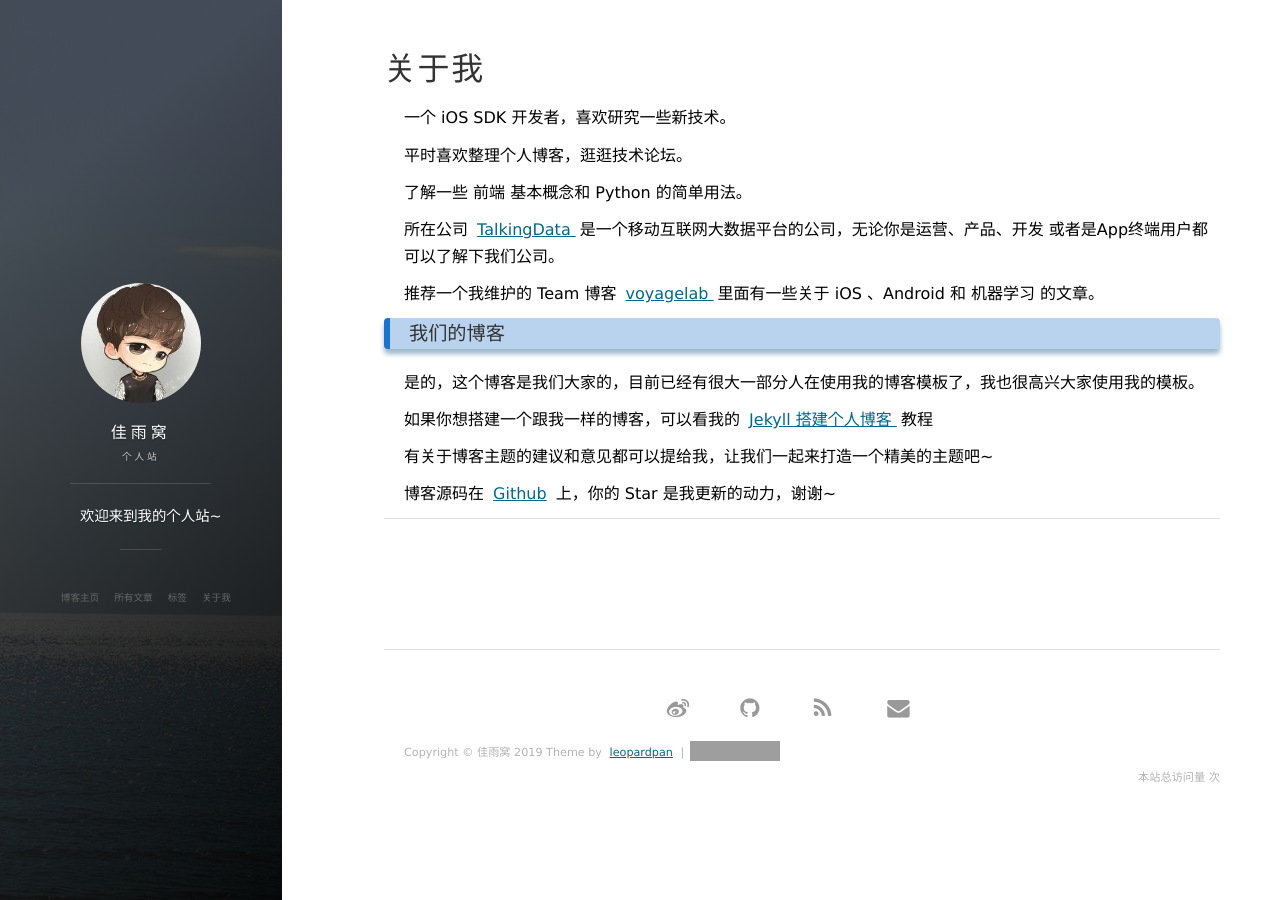
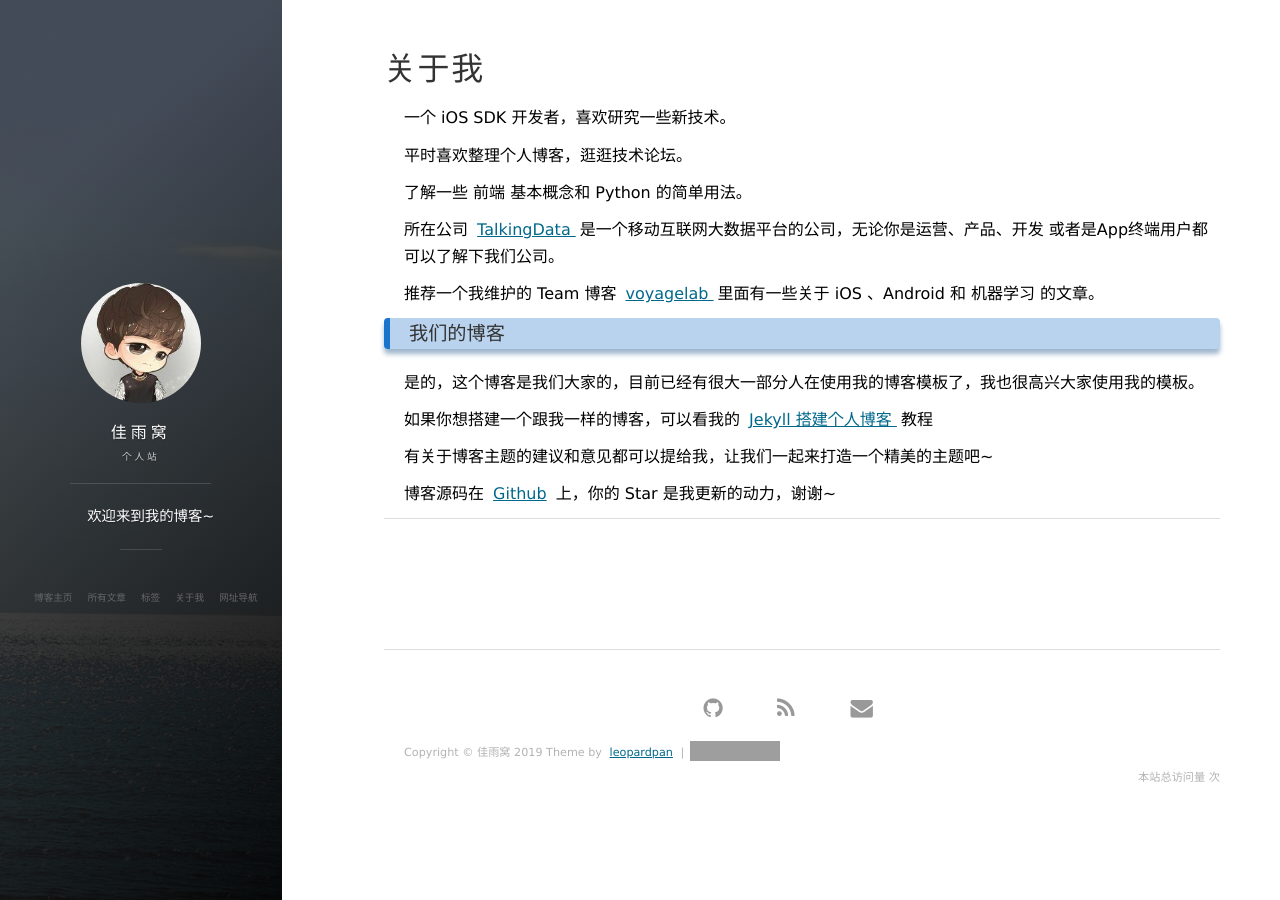
Before and after one commit to jiayuwo/jiayuwo.github.io, a Jekyll site: the page built from about.md, in a window 1280 px wide. Built offline with Jekyll 4.4.1, drawn with Linux system fonts in a browser that asks for light colours; nearby versions of some CDN libraries; comment, search, counter and statistics services are not loaded; grey boxes are pictures that could not be loaded.

Commit message:
Update _config.yml

```diff
--- a/_config.yml
+++ b/_config.yml
@@ -1,11 +1,11 @@
 # Basic
 title: 佳雨窝
 subtitle: 个人站
-description: 欢迎来到我的个人站~
+description: 欢迎来到我的博客~
 # 头像里面的标题
-avatarTitle: leopardpan
+avatarTitle: jiayuw.top
 # 头像里面的描述
-avatarDesc: iOS / 机器学习
+avatarDesc: 交友/投资/学习
 url: "http://jiayuw.top"
 
 # Comment
@@ -15,10 +15,10 @@ comment:
 
 # Social
 social:
-    weibo: 5366874726
-    github: leopardpan
+    QQ: 359648330
+    github: jiayuwo
     # twitter:
-    mail: leopardpan@icloud.com
+    mail: 359648330@qq.com
 
 # 百度统计
 # 使用博客模板请去掉或者更换 id
@@ -28,7 +28,7 @@ baidu:
 # Google Analytics
 # 使用博客模板请去掉或者更换 id
 ga:
-    id: UA-84134159-3
+    id:
     host: auto
 
 
@@ -58,6 +58,7 @@ nav:
     - {title: 所有文章, description: archive, url: '/archive'}
     - {title: 标签, description: tags, url: '/tags'}
     - {title: 关于我, description: about, url: '/about'}
+    - {title: 网址导航, description: wang, url: '/wang'}
 
 
 # Pagination
```
